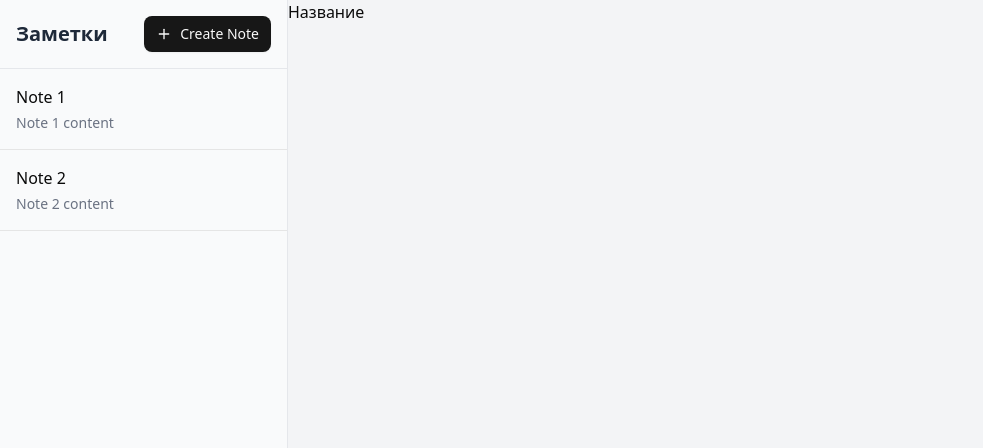
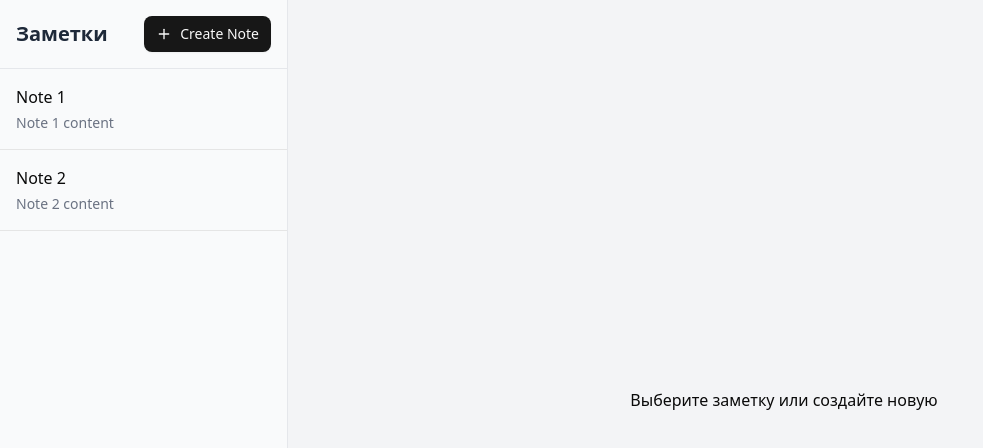
Before and after one commit to nickxsy/markdown-note, a React (Vite) app: page / in a window 1280 px wide. Shown: the top 448 px of the page, without its empty margins (0-983 px from the left). Built offline with nearby package versions, Linux system fonts and the light colour scheme.

Commit message:
chore: add redirect route

```diff
--- a/src/app/main.tsx
+++ b/src/app/main.tsx
@@ -1,7 +1,7 @@
 import { StrictMode } from 'react';
 import { createRoot } from 'react-dom/client';
 
-import { App } from './App.tsx';
+import { App } from './app.tsx';
 import './index.css';
 
 createRoot(document.getElementById('root')!).render(
--- a/src/app/router.tsx
+++ b/src/app/router.tsx
@@ -1,4 +1,4 @@
-import { Route, Switch } from 'wouter';
+import { Redirect, Route, Switch } from 'wouter';
 
 import { HomePage } from '@/pages/home';
 import { NotePage } from '@/pages/note';
@@ -9,6 +9,9 @@
       <Switch>
         <Route path="/" component={HomePage} />
         <Route path={`/note/:id`} component={NotePage} />
+
+        {/* Redirect to home page if no route is found */}
+        <Redirect to="/" />
       </Switch>
     </>
   );
--- a/src/pages/home/ui/home-page.tsx
+++ b/src/pages/home/ui/home-page.tsx
@@ -1,7 +1,7 @@
 export function HomePage() {
   return (
-    <div className="flex h-screen bg-gray-100">
-      <h1>Название</h1>
+    <div className="flex h-screen items-center justify-center bg-gray-100">
+      <p>Выберите заметку или создайте новую</p>
     </div>
   );
 }
```
